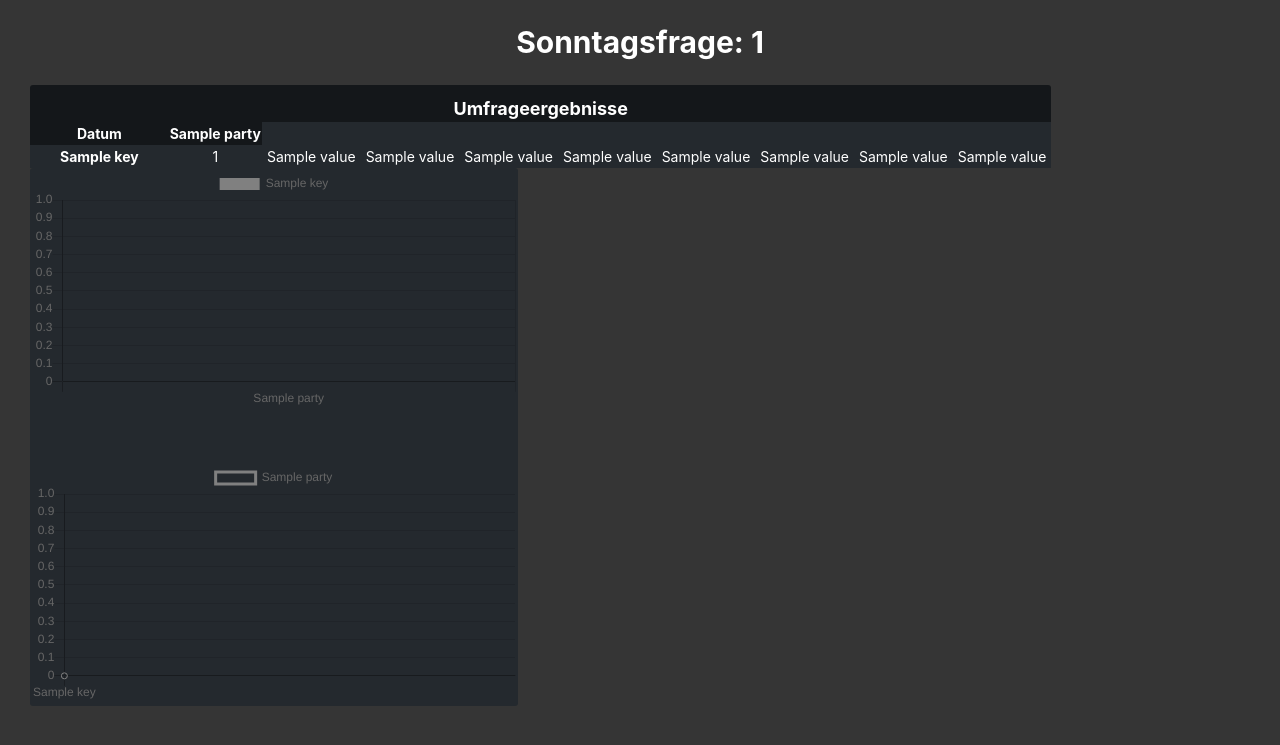
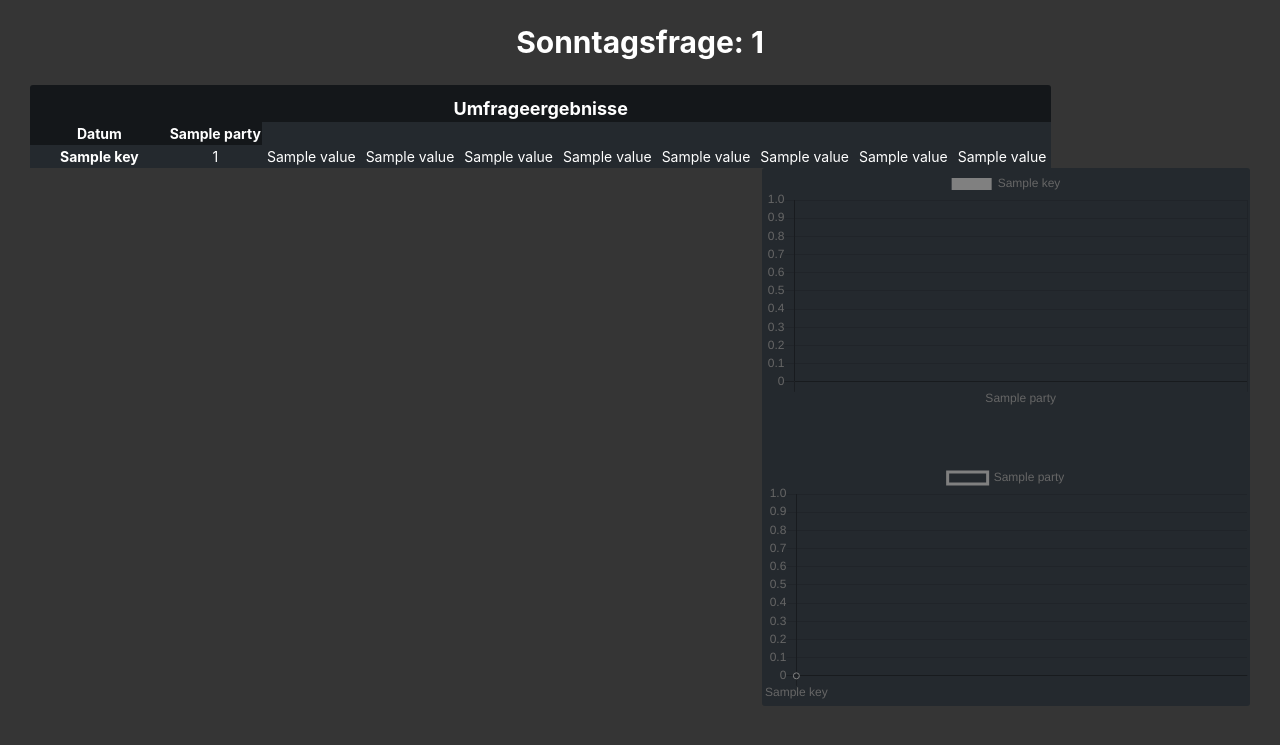
Before and after one commit to RobinRSchulz/sonntagsfrage, a Flask app: template templates/sonntagsfrage.htm in a window 1280 px wide. Shown: the top 745 px of the page. Run offline with Flask 2, Linux system fonts and the light colour scheme; the template is opened without the code that fills it: most values are stand-ins (such as "Sample title", 1, 10 or a date in 2020).

Commit message:
change style

```diff
--- a/static/css/style.css
+++ b/static/css/style.css
@@ -50,6 +50,9 @@ table.pollDataTable th {
     background-color: #24292e;
     border-radius:3px;
 
+    width:40%;
+    float:right;
+
     position:sticky;
     top:0;
 }
--- a/templates/sonntagsfrage.htm
+++ b/templates/sonntagsfrage.htm
@@ -31,7 +31,7 @@
                     </tbody>
                 </table class="pollDataTable">
             </div>
-            <div style="float:left; width:40%" class="chartWrapper">
+            <div class="chartWrapper">
                 <div>
                     <canvas id="barChart"></canvas>
                 </div>
```
